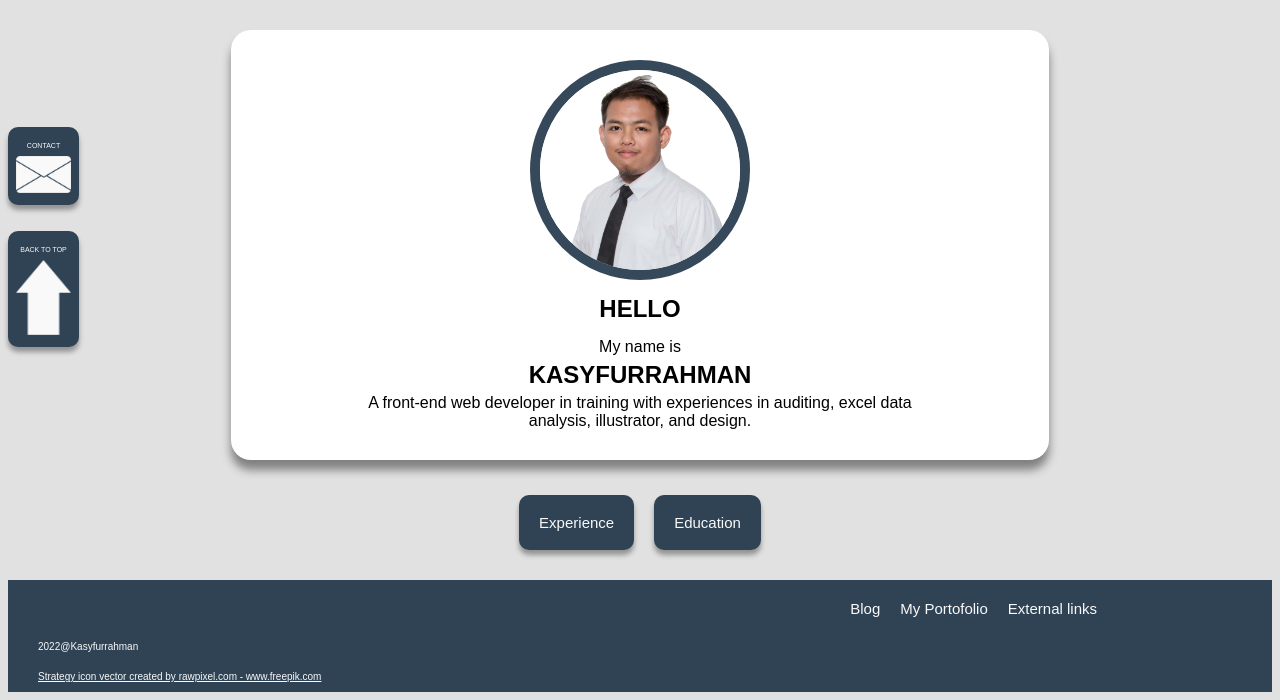
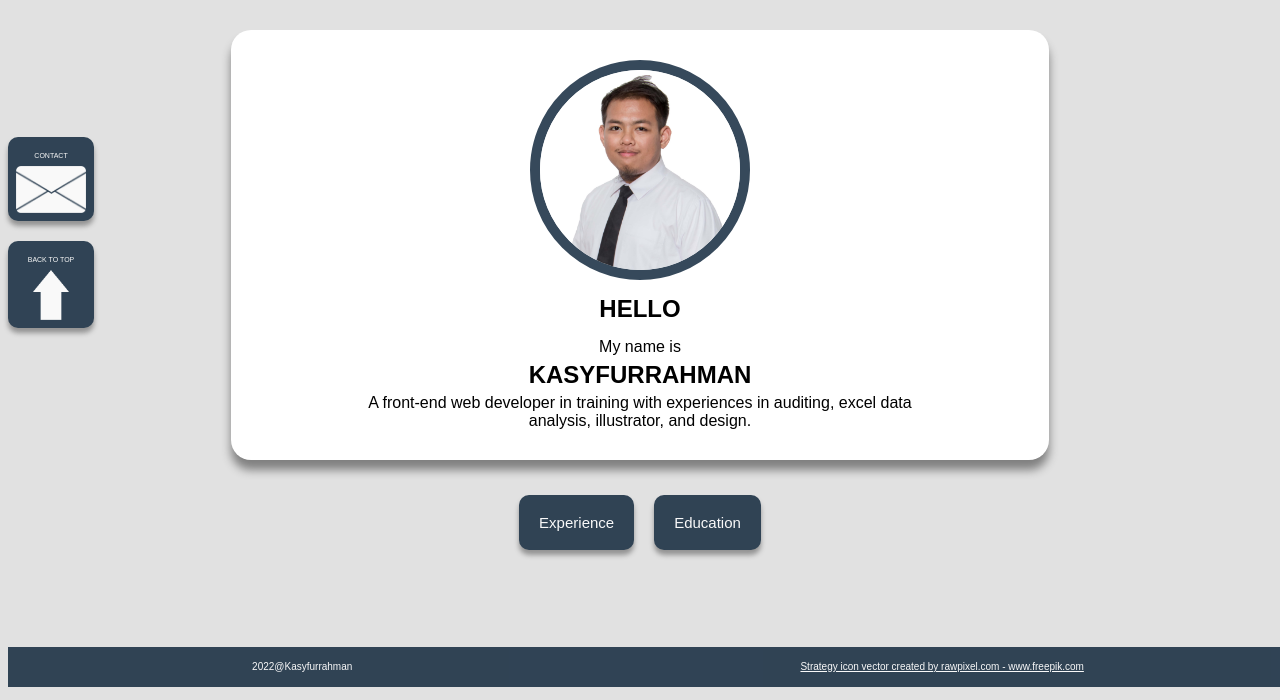
Before and after one commit to kazufuru/my-CV, a plain HTML site: page index.html in a window 1280 px wide. Shown: the part 113-813 px from the top of the page. Drawn offline with nearby package versions, Linux system fonts and the light colour scheme.

Commit message:
memperbaiki tombol kontak dan back to top

```diff
--- a/css/stylesheet.css
+++ b/css/stylesheet.css
@@ -78,17 +78,25 @@ body {
     transition: all 1s;
 }
 
+.button-container {
+    width: 75px;
+    display: flex;
+    flex-direction: column;
+    position: fixed;
+    top: 30%;
+    justify-content: center;
+}
+
 .backtotop-button {
+    margin: 10px auto;
     padding: .5rem;
     background-color: #041c32;
     opacity: 0.8;
     cursor: pointer;
     border-radius: 10px;
     color: white;
-    width: 55px;
-    position: fixed;
-    top: 43%;
     transition: all 1s;
+    width: 70px;
 }
 
 .backtotop-button p{
@@ -97,7 +105,16 @@ body {
 }
 
 .backtotop-button img {
-    width: inherit;
+    display: block;
+    margin: auto;
+}
+
+.mail-icon {
+    width: 70px;
+}
+
+.arrow-icon {
+    height: 50px;
 }
 
 .backtotop-button:hover {
@@ -224,13 +241,14 @@ input, textarea {
     border-bottom: none;
 }
 
-footer {
+.footer-wrapper {
     background-color: #041c32;
     opacity: 0.8;
-}
-
-.footer-wrapper {
-    margin: 5px;
+    padding: 5px;
+    position: absolute;
+    bottom: 0;
+    width: 100%;
+    display: flex;
 }
 
 .footer-list {
--- a/index.html
+++ b/index.html
@@ -11,15 +11,17 @@
         <div class="navbar">
                 <h2>CURRICULUM VITAE</h2>
         </div>
+        <div class="button-container">
+            <div class="backtotop-button button-shadow" id="contact-button">
+                <p>CONTACT</p>
+                <img class="mail-icon" src="/img/mail.png" alt="">
+            </div>
+            <div id="backtotop-button" class="backtotop-button button-shadow">
+                <p>BACK TO TOP</p>
+                <img class="arrow-icon" src="/img/arrow.png" alt="">
+            </div>
+        </div>
 
-        <div class="contact-button backtotop-button button-shadow" id="contact-button">
-            <p>CONTACT</p>
-            <img src="/img/mail.png" alt="">
-        </div>
-        <div id="backtotop-button" class="backtotop-button button-shadow">
-            <p>BACK TO TOP</p>
-            <img src="/img/arrow.png" alt="">
-        </div>
     </header>
 
     <!-- ABOUT ME -->
@@ -118,20 +120,7 @@
 
     </section>
 
-    <!-- FOOTER -->
-    <footer>
-        <div class="footer-wrapper">
-            <ul class="footer-list">
-                <li>Blog</li>
-                <li>My Portofolio</li>
-                <li>External links</li>
-            </ul>
-        </div>
-        <p class="footer-text">2022@Kasyfurrahman</p>
-        <a class="footer-text" href='https://www.freepik.com/vectors/strategy-icon'>Strategy icon vector created by rawpixel.com - www.freepik.com</a>
-    </footer>
-
-    <section">
+    <section>
         <div id="contact" class="container no-border contact-wrapper">
             <h2 class="margin-5px">CONTACT ME</h2>
             <P class="contact-form">Your Name<span class="superscript red-text">*</span></P>
@@ -145,6 +134,12 @@
         </div>
     </section>
 
+    <!-- FOOTER -->
+    <footer class="footer-wrapper">
+        <p class="footer-text">2022@Kasyfurrahman</p>
+        <a class="footer-text" href='https://www.freepik.com/vectors/strategy-icon'>Strategy icon vector created by rawpixel.com - www.freepik.com</a>
+    </footer>
+
     <script src="https://ajax.googleapis.com/ajax/libs/jquery/3.6.0/jquery.min.js"></script>
     <script src="/js/jquery-function.js"></script>
     <script src="/js/script.js"></script>
```
